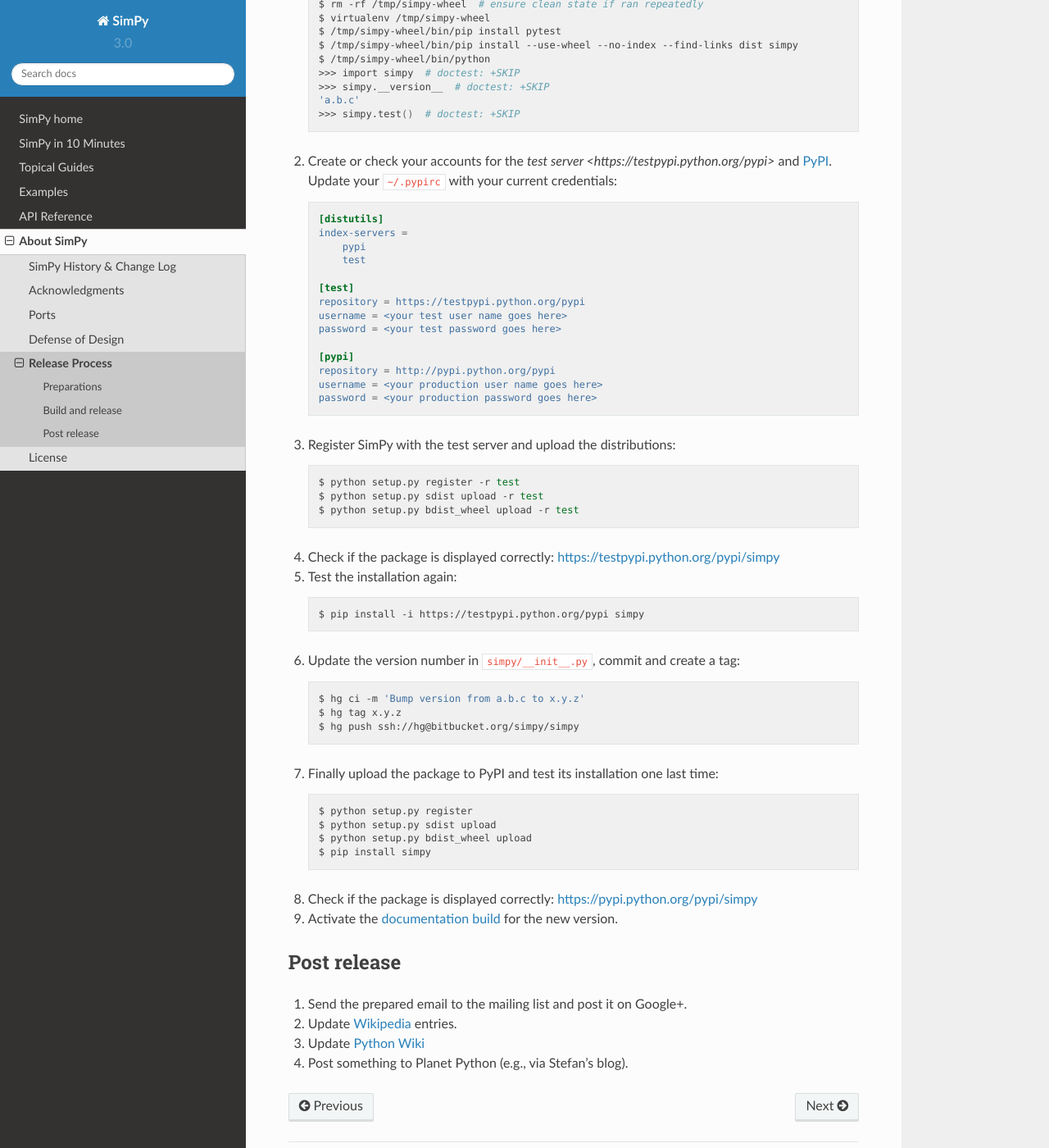
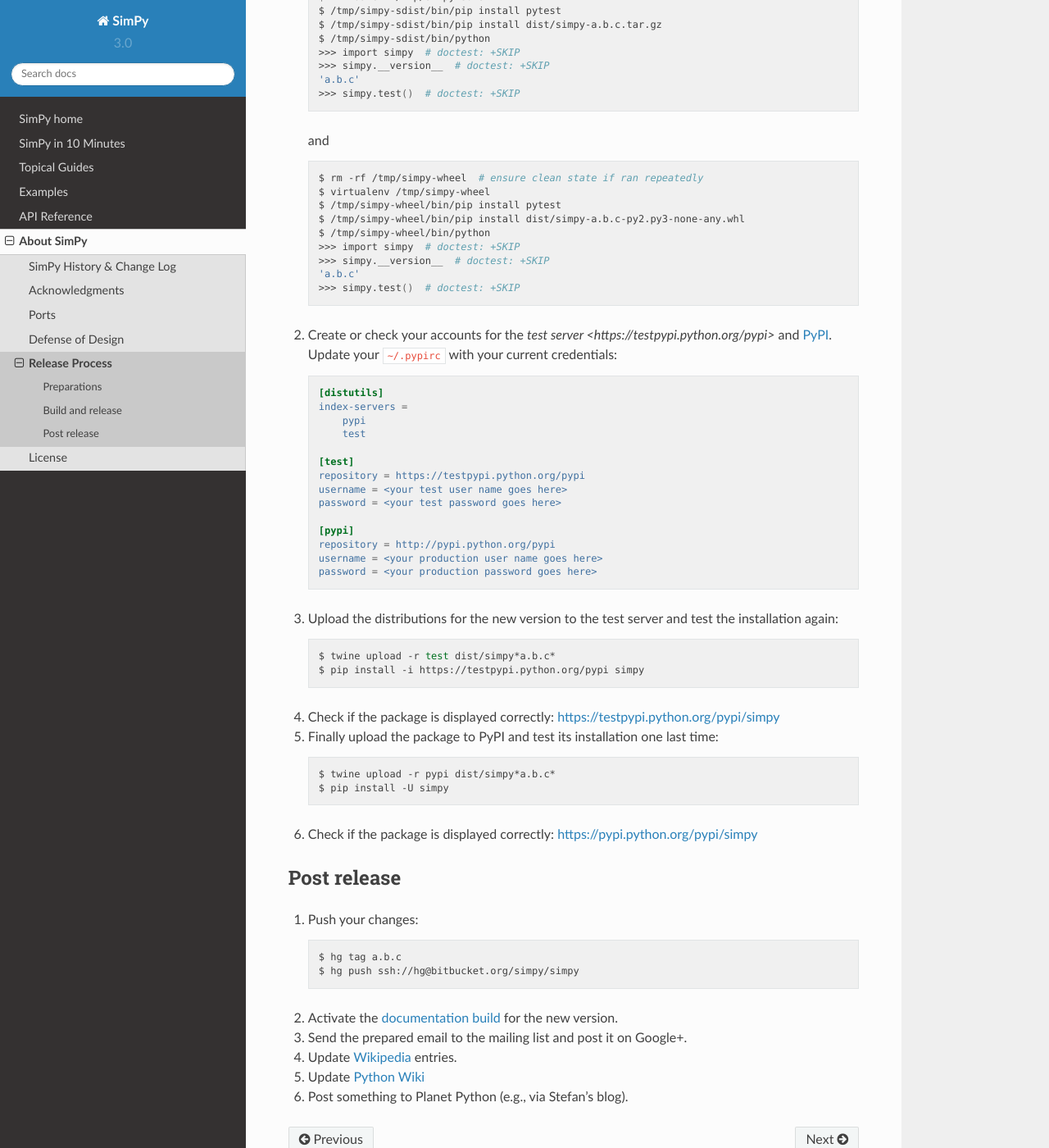
Before and after one commit to simpx/simpy, a Sphinx documentation site: the page built from docs/about/release_process.rst, in a window 1280 px wide and 1400 px high, scrolled down 1545 px. Shown: the whole window at 82% size. Built offline with Sphinx 7.4.7 and the Read the Docs theme 2.0.0, drawn with Linux system fonts in a browser that asks for light colours; pages that are not in the unit, such as notebooks, are missing from menus; some of the changed text lies outside the part shown.

Commit message:
Updated the release process docs.

```diff
--- a/docs/about/release_process.rst
+++ b/docs/about/release_process.rst
@@ -55,6 +55,17 @@
 
     $ hg ci -m 'Updated change log for the upcoming release.'
 
+#. Update the version number in :file:`simpy/__init__.py` and commit:
+
+   .. code-block:: bash
+
+    $ hg ci -m 'Bump version from x.y.z to a.b.c'
+
+   .. warning::
+
+      Do not yet tag and push the changes so that you can safely do a rollback
+      if one of the next step fails and you need change something!
+
 #. Write a draft for the announcement mail with a list of changes,
    acknowledgements and installation instructions. Everyone in the team should
    agree with it.
@@ -68,8 +79,7 @@
 
    .. code-block:: bash
 
-    $ python setup.py sdist
-    $ python setup.py bdist_wheel
+    $ python setup.py sdist bdist_wheel
     $ ls dist/
     simpy-a.b.c-py2.py3-none-any.whl simpy-a.b.c.tar.gz
 
@@ -80,9 +90,9 @@
     $ rm -rf /tmp/simpy-sdist  # ensure clean state if ran repeatedly
     $ virtualenv /tmp/simpy-sdist
     $ /tmp/simpy-sdist/bin/pip install pytest
-    $ /tmp/simpy-sdist/bin/pip install --no-index dist/simpy-a.b.c.tar.gz
+    $ /tmp/simpy-sdist/bin/pip install dist/simpy-a.b.c.tar.gz
     $ /tmp/simpy-sdist/bin/python
-    >>> import simpy
+    >>> import simpy  # doctest: +SKIP
     >>> simpy.__version__  # doctest: +SKIP
     'a.b.c'
     >>> simpy.test()  # doctest: +SKIP
@@ -94,7 +104,7 @@
     $ rm -rf /tmp/simpy-wheel  # ensure clean state if ran repeatedly
     $ virtualenv /tmp/simpy-wheel
     $ /tmp/simpy-wheel/bin/pip install pytest
-    $ /tmp/simpy-wheel/bin/pip install --use-wheel --no-index --find-links dist simpy
+    $ /tmp/simpy-wheel/bin/pip install dist/simpy-a.b.c-py2.py3-none-any.whl
     $ /tmp/simpy-wheel/bin/python
     >>> import simpy  # doctest: +SKIP
     >>> simpy.__version__  # doctest: +SKIP
@@ -123,50 +133,40 @@
     username = <your production user name goes here>
     password = <your production password goes here>
 
-#. Register SimPy with the test server and upload the distributions:
+#. Upload the distributions for the new version to the test server and test the
+   installation again:
 
    .. code-block:: bash
 
-    $ python setup.py register -r test
-    $ python setup.py sdist upload -r test
-    $ python setup.py bdist_wheel upload -r test
+    $ twine upload -r test dist/simpy*a.b.c*
+    $ pip install -i https://testpypi.python.org/pypi simpy
 
 #. Check if the package is displayed correctly:
    https://testpypi.python.org/pypi/simpy
-
-#. Test the installation again:
-
-   .. code-block:: bash
-
-    $ pip install -i https://testpypi.python.org/pypi simpy
-
-#. Update the version number in :file:`simpy/__init__.py`, commit and create
-   a tag:
-
-   .. code-block:: bash
-
-    $ hg ci -m 'Bump version from a.b.c to x.y.z'
-    $ hg tag x.y.z
-    $ hg push ssh://hg@bitbucket.org/simpy/simpy
 
 #. Finally upload the package to PyPI and test its installation one last time:
 
    .. code-block:: bash
 
-    $ python setup.py register
-    $ python setup.py sdist upload
-    $ python setup.py bdist_wheel upload
-    $ pip install simpy
+    $ twine upload -r pypi dist/simpy*a.b.c*
+    $ pip install -U simpy
 
 #. Check if the package is displayed correctly:
    https://pypi.python.org/pypi/simpy
 
-#. Activate the `documentation build
-   <https://readthedocs.org/dashboard/simpy/versions/>`_ for the new version.
-
 
 Post release
 ============
+
+#. Push your changes:
+
+   .. code-block:: bash
+
+    $ hg tag a.b.c
+    $ hg push ssh://hg@bitbucket.org/simpy/simpy
+
+#. Activate the `documentation build
+   <https://readthedocs.org/dashboard/simpy/versions/>`_ for the new version.
 
 #. Send the prepared email to the mailing list and post it on Google+.
 
--- a/requirements.txt
+++ b/requirements.txt
@@ -8,11 +8,14 @@
 flake8==2.1.0
 mccabe==0.2.1
 pep8==1.5.6
+pkginfo==1.1
 py==1.4.20
 pyflakes==0.8.1
 pytest==2.5.2
 pytest-cov==1.6
+requests==2.2.1
 sphinx-rtd-theme==0.1.5
 tox==1.7.1
+twine==1.3.1
 virtualenv==1.11.5
 wheel==0.23.0
```
